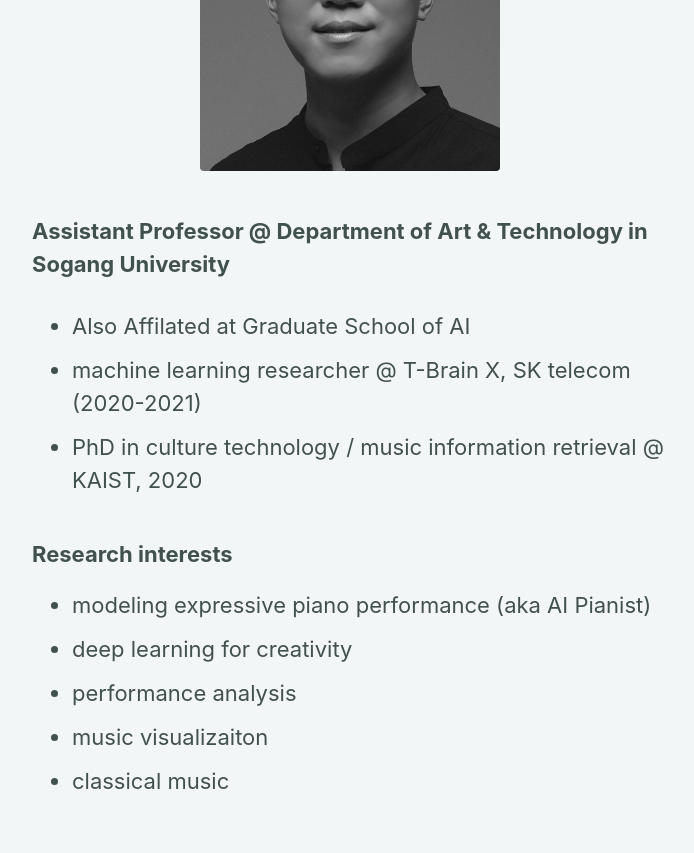
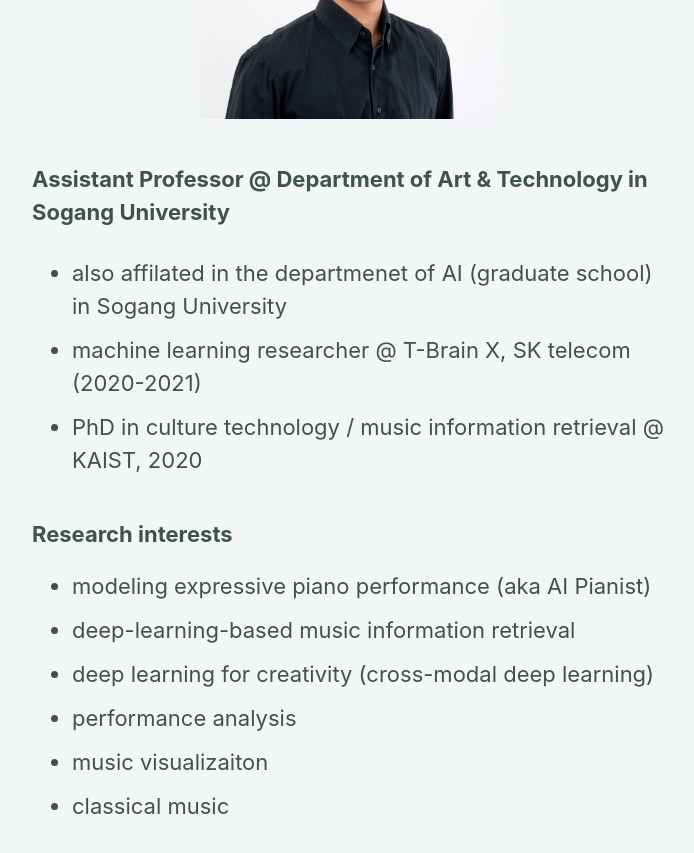
Before and after one commit to jdasam/jdasam.github.io, a Jekyll site: the page built from index.md, in a window 1280 px wide and 900 px high, scrolled down 582 px. Shown: the top 853 px of the window, without its empty margins (290-984 px from the left). Built offline with Jekyll 4.4.1, drawn with Linux system fonts in a browser that asks for light colours; the list of posts is cut into pages by our own code.

Commit message:
change first screen

```diff
--- a/index.md
+++ b/index.md
@@ -6,7 +6,7 @@
 <!-- author_profile: true -->
 ---
 <figure>
- <img src="{{ site.url }}{{ site.baseurl }}/assets/images/dasaem_jeong_profile.jpeg" style="margin:auto; width:300px;display:block">
+ <img src="{{ site.url }}{{ site.baseurl }}/assets/images/dasaem_jeong_profile.jpg" style="margin:auto; width:300px;display:block">
 <!--   <figcaption><italic>Me giving speech as a student representative in the Commemoration of the 49th Anniversary of KAIST</italic></figcaption> -->
 </figure>
 
@@ -18,14 +18,15 @@
 
 
 **Assistant Professor @ Department of Art & Technology in Sogang University**
-- Also Affilated at Graduate School of AI
+- also affilated in the departmenet of AI (graduate school) in Sogang University
 - machine learning researcher @ T-Brain X, SK telecom (2020-2021)
-- PhD in culture technology / music information retrieval  @ KAIST, 2020
+- PhD in culture technology / music information retrieval @ KAIST, 2020
 
 
 ### Research interests
 - modeling expressive piano performance (aka AI Pianist)
-- deep learning for creativity
+- deep-learning-based music information retrieval
+- deep learning for creativity (cross-modal deep learning)
 - performance analysis
 - music visualizaiton
 - classical music
```
Also changed, not shown: about.md (+1 -1 lines), assets/images/dasaem_jeong_profile.jpg (added).
